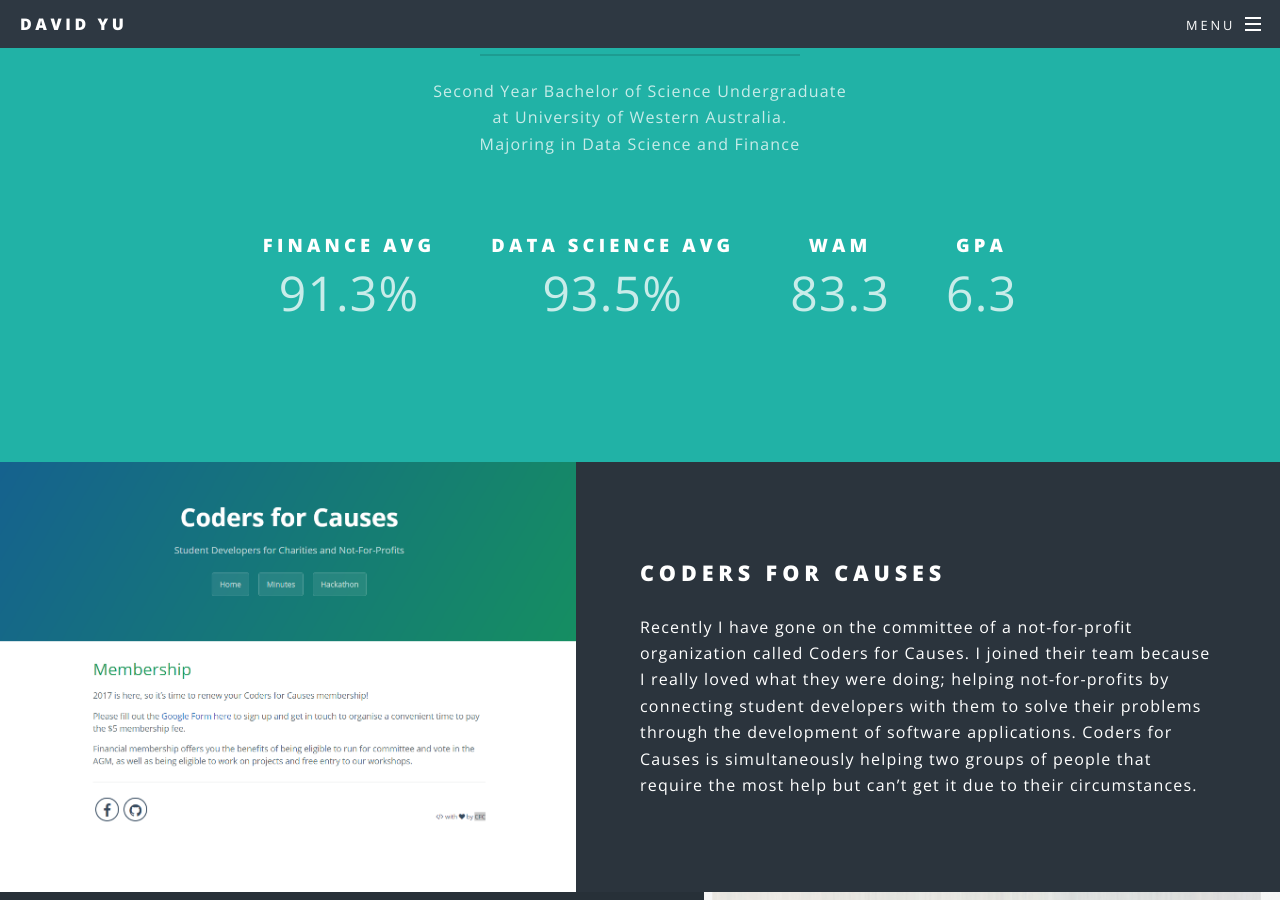
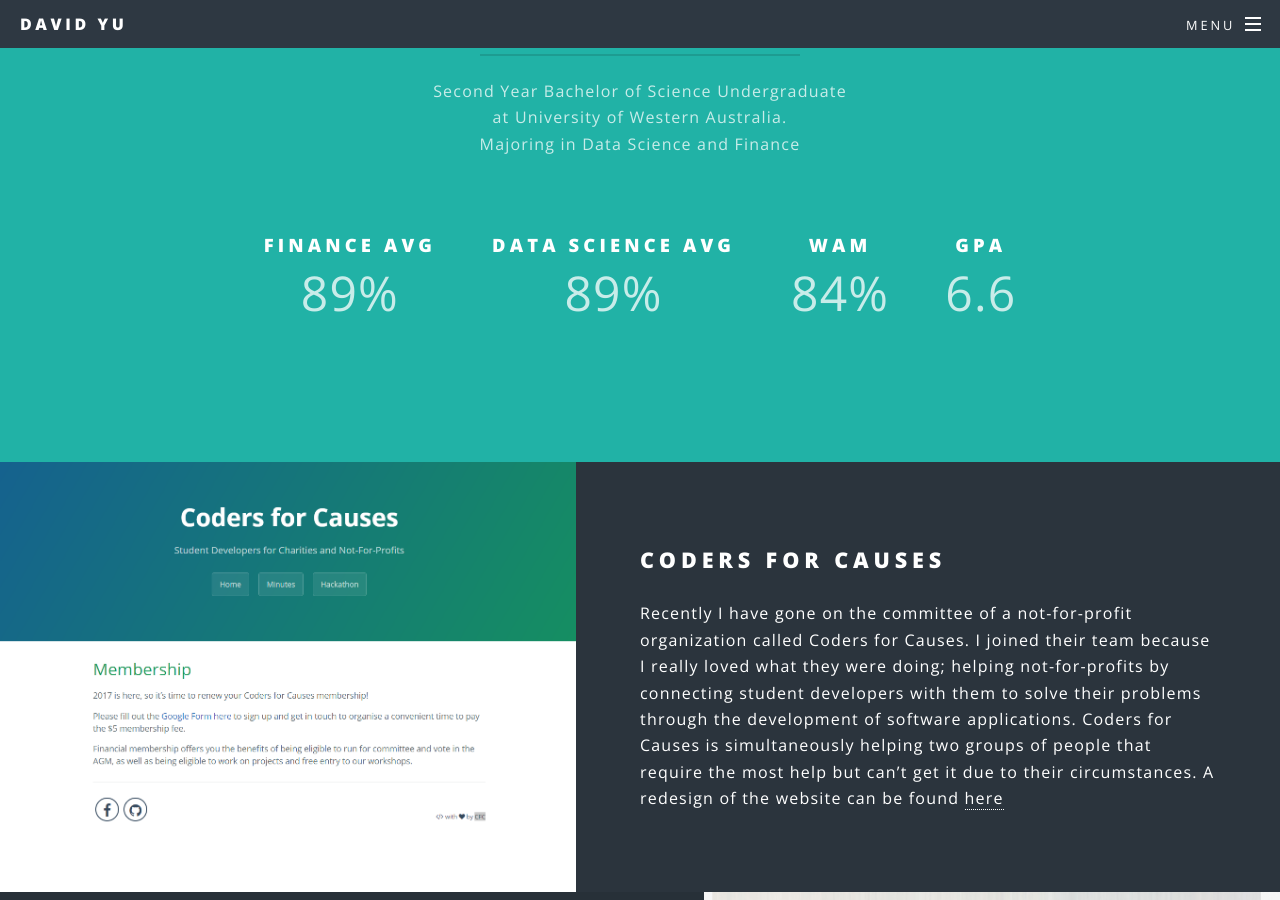
Before and after one commit to fkingnoobgg/my-portfolio-site, a Jekyll site: the page built from index.html, in a window 1280 px wide and 900 px high, scrolled down 1002 px. Built offline with Jekyll 4.4.1, drawn with Linux system fonts in a browser that asks for light colours.

Commit message:
update grades

```diff
--- a/index.html
+++ b/index.html
@@ -28,10 +28,10 @@
 								</p>
 							</header>
 							<ul class="icons major">
-								<li><h3>Finance Avg</h3><p><font size="15">91.3%</font></p</li>
-								<li><h3>Data Science Avg</h3><p><font size="15">93.5%</font></p</li>
-								<li><h3>WAM</h3><p><font size="15">83.3</font></p</li>
-								<li><h3>GPA</h3><p><font size="15">6.3</font></p</li>
+								<li><h3>Finance Avg</h3><p><font size="15">89%</font></p</li>
+								<li><h3>Data Science Avg</h3><p><font size="15">89%</font></p</li>
+								<li><h3>WAM</h3><p><font size="15">84%</font></p</li>
+								<li><h3>GPA</h3><p><font size="15">6.6</font></p</li>
 							</ul>
 						</div>
 					</section>
@@ -45,7 +45,9 @@
 								<h2>Coders For Causes</h2>
 								<p>Recently I have gone on the committee of a not-for-profit organization called Coders for Causes. I joined their team because I really loved what they were doing;
 									helping not-for-profits by connecting student developers with them to solve their problems through the development of software applications.
-									Coders for Causes is simultaneously helping two groups of people that require the most help but can’t get it due to their circumstances.</p>
+									Coders for Causes is simultaneously helping two groups of people that require the most help but can’t get it due to their circumstances.
+									A redesign of the website can be found <a target="_blank" href="https://fkingnoobgg.github.io/cfc-site-rework/">here</a>
+								</p>
 							</div>
 						</section>
 						<section class="spotlight">
```
